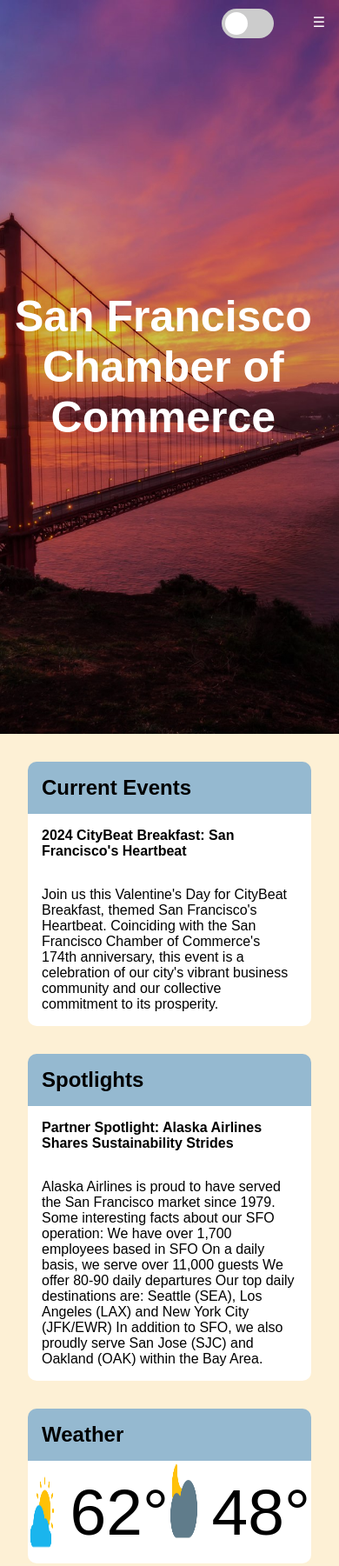
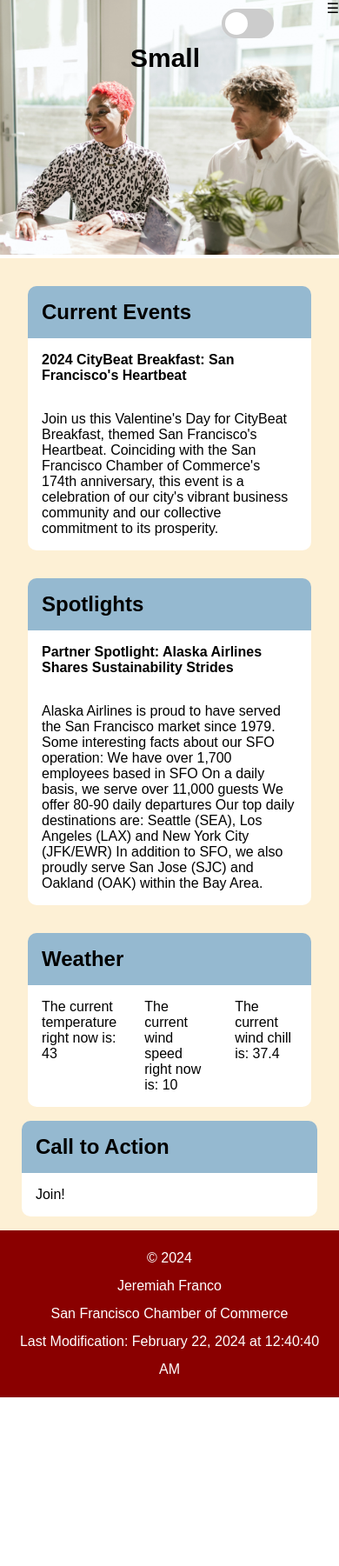
Before and after one commit to jerfranco/wdd230, a plain HTML site: page chamber/index.html in a window 390 px wide. Shown: the top 1801 px of the page at 87% size. After the commit the page ends 1607 px from the top, so only its background shows below. Drawn offline with Linux system fonts and the light colour scheme.

Commit message:
Finalized code for responsive images

```diff
--- a/chamber/index.html
+++ b/chamber/index.html
@@ -17,7 +17,13 @@
     </head>
     <body>
         <header>
-                <h1>San Francisco Chamber of Commerce</h1>
+            <section class="hero">
+                <picture>
+                    <source media="(min-width:960px)" srcset="images/wdd230-org.webp">
+                    <source media="(min-width:400px)" srcset="images/wdd230-org1.webp">
+                    <img src="images/wdd230-org2.webp">
+                </picture>
+                <h1 id="heading">San Francisco Chamber of Commerce</h1>
                 <div class="menu-toggle" onclick="toggleMenu()">☰</div>
                 <label class="switch">
                     <input type="checkbox">
@@ -32,6 +38,7 @@
                         </li>
                     </ul>
                 </nav>
+            </section>
         </header>
         <main>
             <section class="mainInfo">
@@ -55,10 +62,13 @@
                 <section class="weathercard">
                     <h2>Weather</h2>
                     <section class="weatherinfo">
-                        <img src="./images/weather02-1024-1545075963.png" alt="Sun and cloud forecast icon">
+                        <!-- <img src="./images/weather02-1024-1545075963.png" alt="Sun and cloud forecast icon">
                         <p class="degree">62°</p>
                         <img src="./images/iconfinder-weather-weather-forecast-moon-night-cloud-3859140_121216-2342908667.png" alt="Moon and cloud forecast icon">
-                        <p class="degree">48°</p>
+                        <p class="degree">48°</p> -->
+                        <p id="tempValue"></p>
+                        <p id="windValue"></p>
+                        <p id="windchillValue"></p>
                     </section>
                 </section>
             </section>
@@ -76,5 +86,8 @@
         <script src="scripts/getdates.js"></script>
         <script src="scripts/menu.js"></script>
         <script src="scripts/darkmode.js"></script>
+        <script src="scripts/size.js"></script>
+        <script src="scripts/windchill.js"></script>
+        <script src="scripts/windchill.js"></script>
     </body>
 </html>
--- a/chamber/scripts/menu.js
+++ b/chamber/scripts/menu.js
@@ -9,7 +9,7 @@ function toggleMenu() {
     } else {
         navigation.style.display = 'none';
         menuToggle.innerHTML = '☰'; // Change the content back to the hamburger icon
-        menuToggle.style.color = 'white';
+        menuToggle.style.color = 'black';
     }
 }
 
@@ -20,10 +20,10 @@ window.addEventListener('resize', function () {
     if (window.innerWidth > 518) {
         navigation.style.display = 'block';
         menuToggle.innerHTML = '☰';
-        menuToggle.style.color = 'white';
+        menuToggle.style.color = 'black';
     } else {
         navigation.style.display = 'none';
         menuToggle.innerHTML = '☰';
-        menuToggle.style.color = 'white';
+        menuToggle.style.color = 'black';
     }
 });
--- /dev/null
+++ b/chamber/scripts/size.js
@@ -0,0 +1,17 @@
+// Function to update heading based on screen size
+function updateHeading() {
+    var headingElement = document.getElementById('heading');
+    var screenWidth = window.innerWidth;
+
+    if (screenWidth >= 960) {
+        headingElement.textContent = "Large";
+    } else if (screenWidth >= 400) {
+        headingElement.textContent = "Medium";
+    } else {
+        headingElement.textContent = "Small";
+    }
+}
+
+// Call the function initially and add an event listener for window resize
+updateHeading();
+window.addEventListener('resize', updateHeading);
--- /dev/null
+++ b/chamber/scripts/windchill.js
@@ -0,0 +1,27 @@
+// Function to calculate wind chill
+function calculateWindChill(temperature, windSpeed) {
+    // Check if temperature is within valid range
+    if (temperature <= 100 && temperature >= -50) {
+        // Check if wind speed is within valid range
+        if (windSpeed > 3.0) {
+            // Calculate wind chill using the formula
+            var windChill = 35.74 + (0.6215 * temperature) - (35.75 * Math.pow(windSpeed, 0.16)) + (0.4275 * temperature * Math.pow(windSpeed, 0.16));
+            return windChill.toFixed(1); // Return wind chill rounded to 1 decimal place
+        } else {
+            return "N/A"; // Wind speed is below the threshold for wind chill calculation
+        }
+    } else {
+        return "N/A"; // Temperature is outside the range for wind chill calculation
+    }
+}
+
+    var currentTemperature = 43; // Example temperature value in Fahrenheit
+        var currentWindSpeed = 10; // Example wind speed value in mph
+
+        // Update temperature and wind speed elements on the page
+        document.getElementById("tempValue").textContent = "The current temperature right now is: " + currentTemperature;
+        document.getElementById("windValue").textContent = "The current wind speed right now is: " + currentWindSpeed;
+
+        // Calculate wind chill and update the element on the page
+        var windChill = calculateWindChill(currentTemperature, currentWindSpeed);
+        document.getElementById("windchillValue").textContent = "The current wind chill is: " + windChill;
--- a/chamber/styles/base.css
+++ b/chamber/styles/base.css
@@ -11,17 +11,20 @@ html
 header
 {
     display: flex;
-    color: white;
-    background-image: url('../images/16271747778_f3e5d17331_k.jpg');
+    color: black;
+    /* background-image: url('../images/wdd230-org.webp'); */
     background-repeat: no-repeat;
     background-size: cover;
     background-position: center;
     background-attachment: fixed;
     padding: 1rem;
-    height: 100vh;
+    height: 100%;
     align-items: baseline;
     justify-content: space-between;
     /* overflow-x: hidden; */
+    overflow: hidden;
+    /* margin: 0; */
+    padding: 0;
 }
 header h1
 {
@@ -29,8 +32,11 @@ header h1
     margin-left: auto;
     margin-right: auto;
     font-size: 60px;
-    color: white;
+    /* color: white; */
     text-align: center;
+    position: absolute;
+    top: 150px;
+    left: 150px;
 }
 header nav
 {
@@ -46,7 +52,7 @@ header nav
 a
 {
     text-decoration: none;
-    color: white;
+    color: black;
     padding: 1rem;
 }
 nav li
@@ -164,6 +170,7 @@ footer
     position: absolute;
     right: 350px;
     display: inline-block;
+    top: 20px;
     width: 60px;
     height: 34px;
 }
@@ -220,3 +227,11 @@ footer
   .slider.round:before {
     border-radius: 50%;
   }
+.hero picture img
+{
+    width: 100%;
+    height: 100%;
+    height: auto;
+    position: relative;
+    background-size: 100%;
+}
--- a/chamber/styles/larger.css
+++ b/chamber/styles/larger.css
@@ -29,6 +29,9 @@
     .menu-toggle {
         display: block; /* Display the hamburger menu in mobile view */
         cursor: pointer;
+        position: absolute;
+        top: 0;
+        right: 0;
     }
     header nav
     {
@@ -61,3 +64,7 @@
         width: 88%;
     }
 }
+
+@media screen and (min-width: 960px) {
+
+}
--- a/chamber/styles/medium.css
+++ b/chamber/styles/medium.css
@@ -0,0 +1,7 @@
+@media screen and (max-width:400px) {
+    #heading
+    {
+        font-size: 30px;
+        top: 50px
+    }
+}
```
Also changed, not shown: chamber/images/wdd230-org1.webp (added), chamber/images/wdd230-org2.webp (added), 3 other files.
